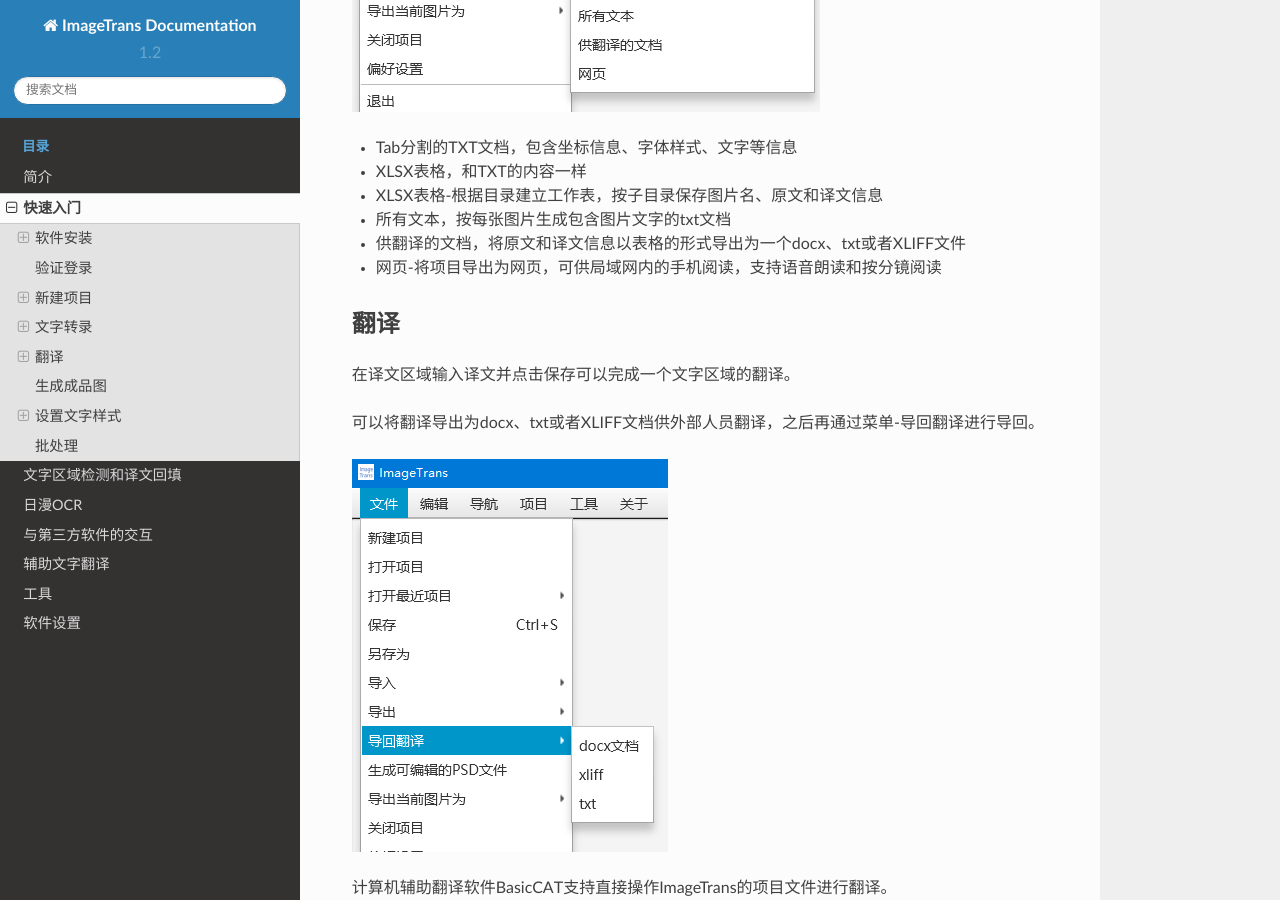
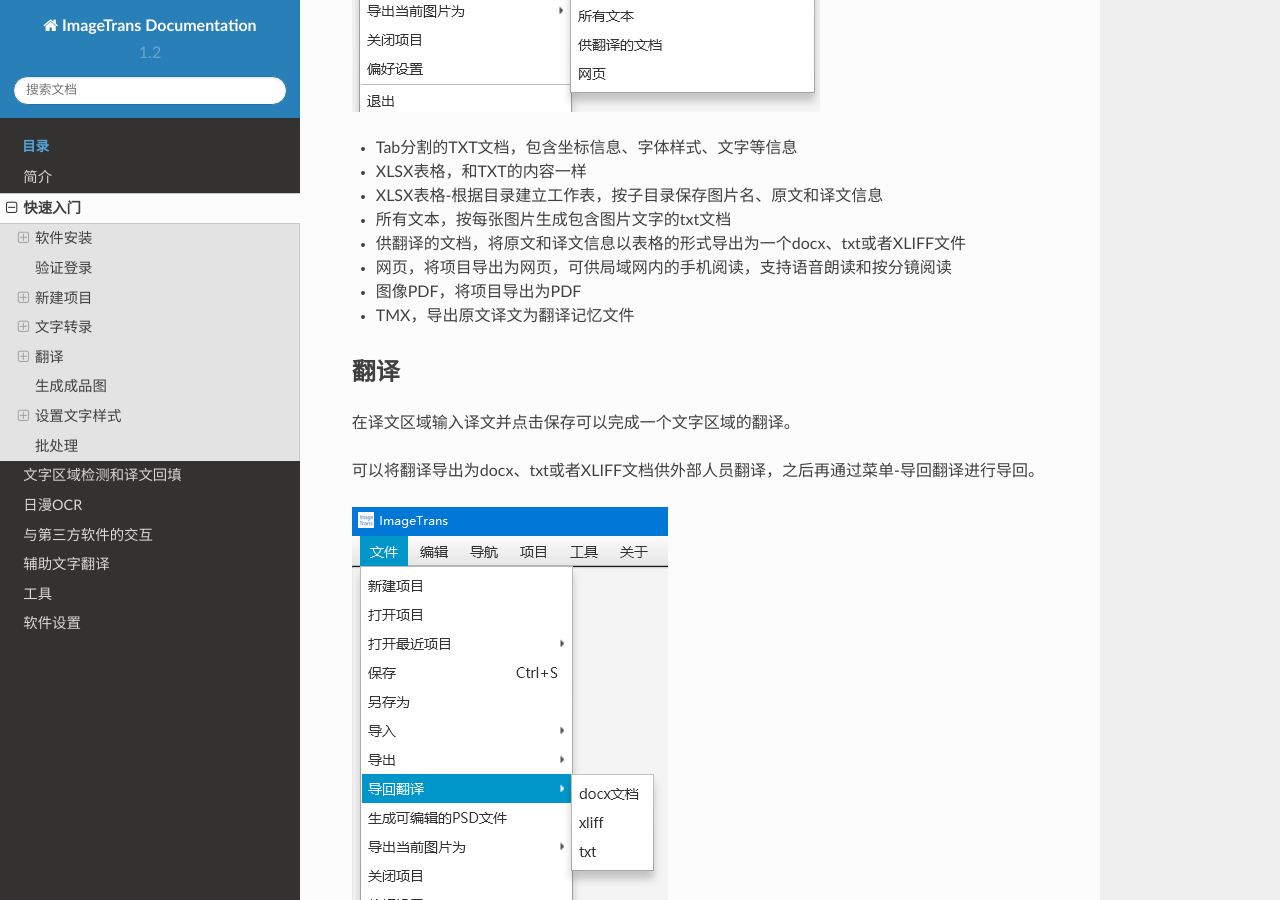
Before and after one commit to xulihang/ImageTrans-docs, a Sphinx documentation site: the page built from source/gettingstarted.rst, in a window 1280 px wide and 900 px high, scrolled down 7114 px. Built offline with Sphinx 7.4.7 and the Read the Docs theme 2.0.0, drawn with Linux system fonts in a browser that asks for light colours.

Commit message:
add new export options

```diff
--- a/source/gettingstarted.rst
+++ b/source/gettingstarted.rst
@@ -159,7 +159,9 @@
 * XLSX表格-根据目录建立工作表，按子目录保存图片名、原文和译文信息
 * 所有文本，按每张图片生成包含图片文字的txt文档
 * 供翻译的文档，将原文和译文信息以表格的形式导出为一个docx、txt或者XLIFF文件
-* 网页-将项目导出为网页，可供局域网内的手机阅读，支持语音朗读和按分镜阅读
+* 网页，将项目导出为网页，可供局域网内的手机阅读，支持语音朗读和按分镜阅读
+* 图像PDF，将项目导出为PDF
+* TMX，导出原文译文为翻译记忆文件
 
 翻译
 -----------
```
